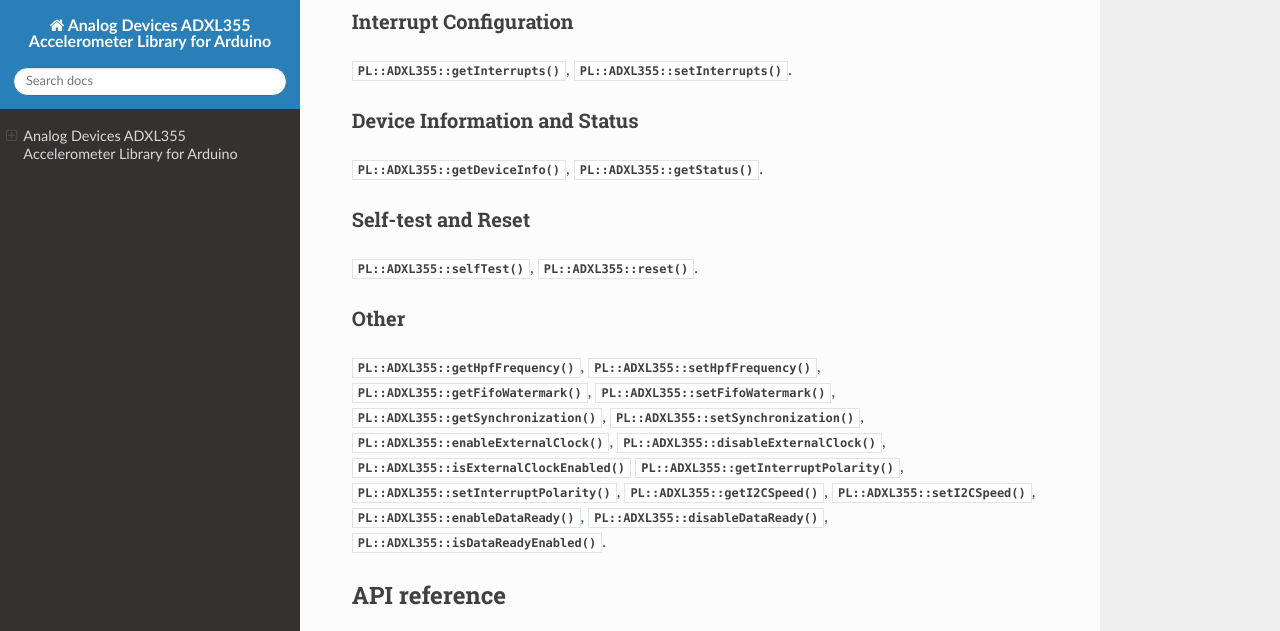
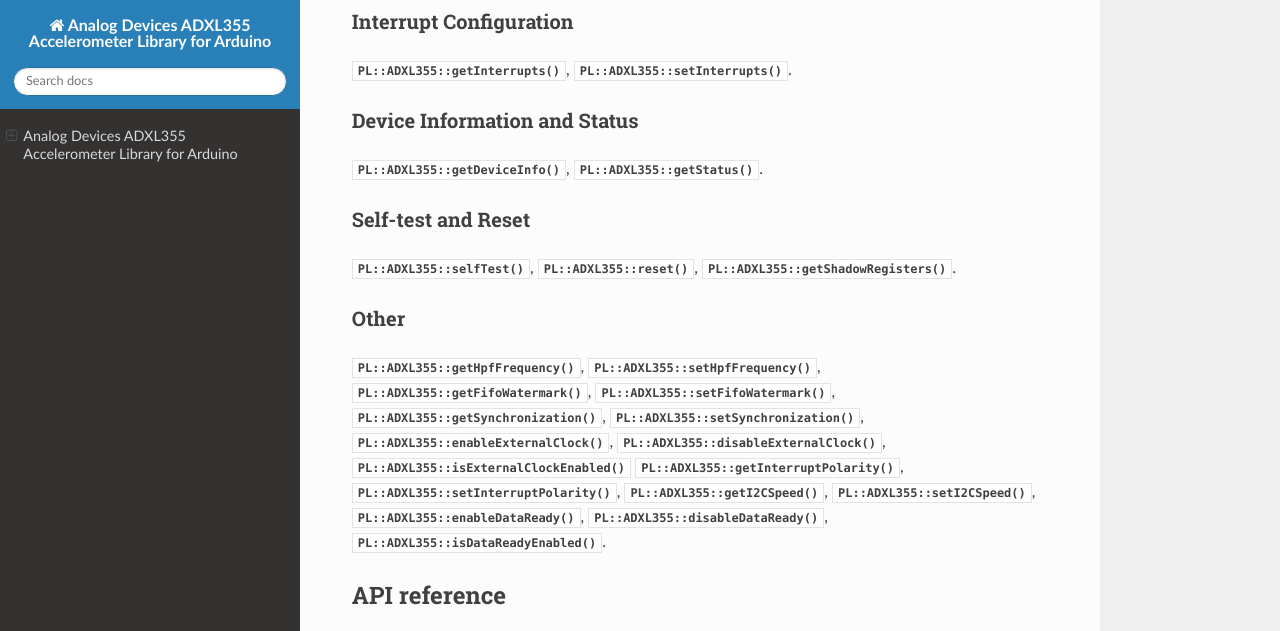
Before and after one commit to plasmapper/adxl355-arduino, a Sphinx documentation site: the page built from docs/source/index.rst, in a window 1280 px wide and 900 px high, scrolled down 1560 px, cut to the strip 0-631 px from the top of the window. Built offline with Sphinx 7.4.7 and the Read the Docs theme 3.1.0, drawn with Linux system fonts in a browser that asks for light colours.

Commit message:
Update index.rst

```diff
--- a/docs/source/index.rst
+++ b/docs/source/index.rst
@@ -67,7 +67,7 @@
 
 Self-test and Reset
 ^^^^^^^^^^^^^^^^^^^
-:cpp:func:`PL::ADXL355::selfTest`, :cpp:func:`PL::ADXL355::reset`.
+:cpp:func:`PL::ADXL355::selfTest`, :cpp:func:`PL::ADXL355::reset`, :cpp:func:`PL::ADXL355::getShadowRegisters`.
 
 Other
 ^^^^^
```
